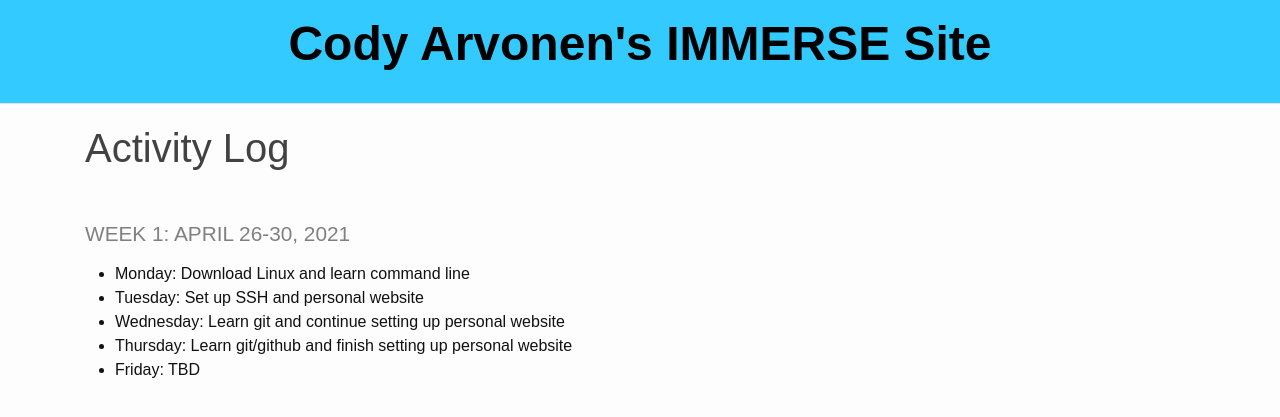
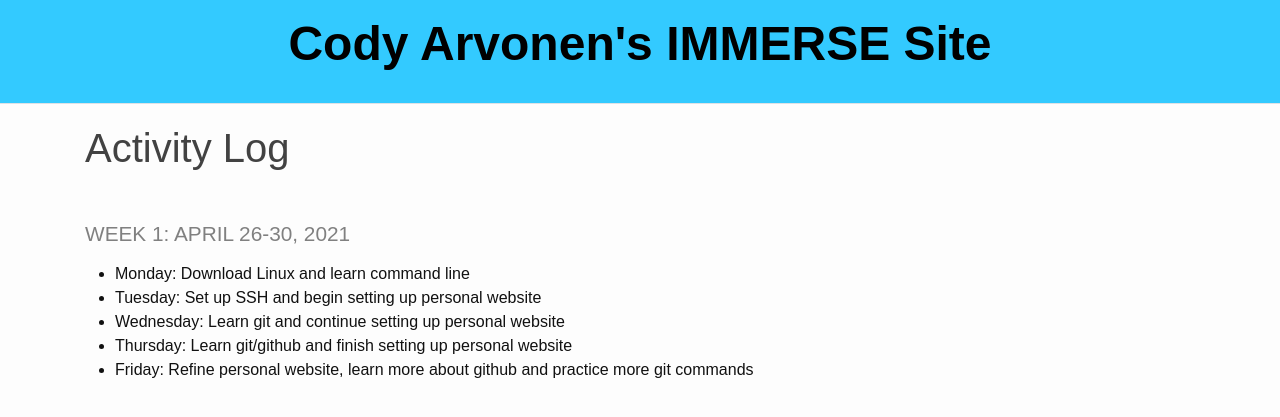
Before and after one commit to codyarvonen/personal_website, a Jekyll site: the page built from _pages/log.md, in a window 1280 px wide. Shown: the top 417 px of the page. Built offline with Jekyll 4.4.1, drawn with Linux system fonts in a browser that asks for light colours.

Commit message:
updating activity log

```diff
--- a/_pages/log.md
+++ b/_pages/log.md
@@ -6,7 +6,7 @@ title: Activity Log
 ### Week 1: April 26-30, 2021
 
 * **Monday**: Download Linux and learn command line
-* **Tuesday**: Set up SSH and personal website
+* **Tuesday**: Set up SSH and begin setting up personal website
 * **Wednesday**: Learn git and continue setting up personal website
 * **Thursday**: Learn git/github and finish setting up personal website
-* **Friday**: TBD
+* **Friday**: Refine personal website, learn more about github and practice more git commands
```
